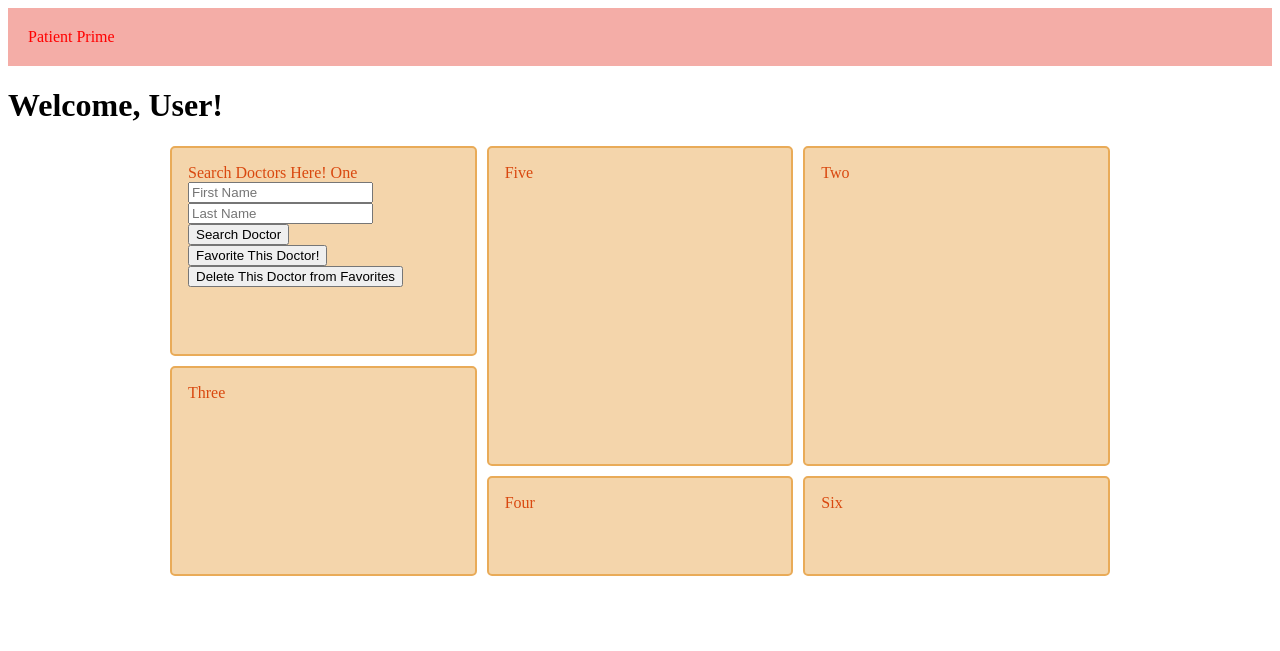
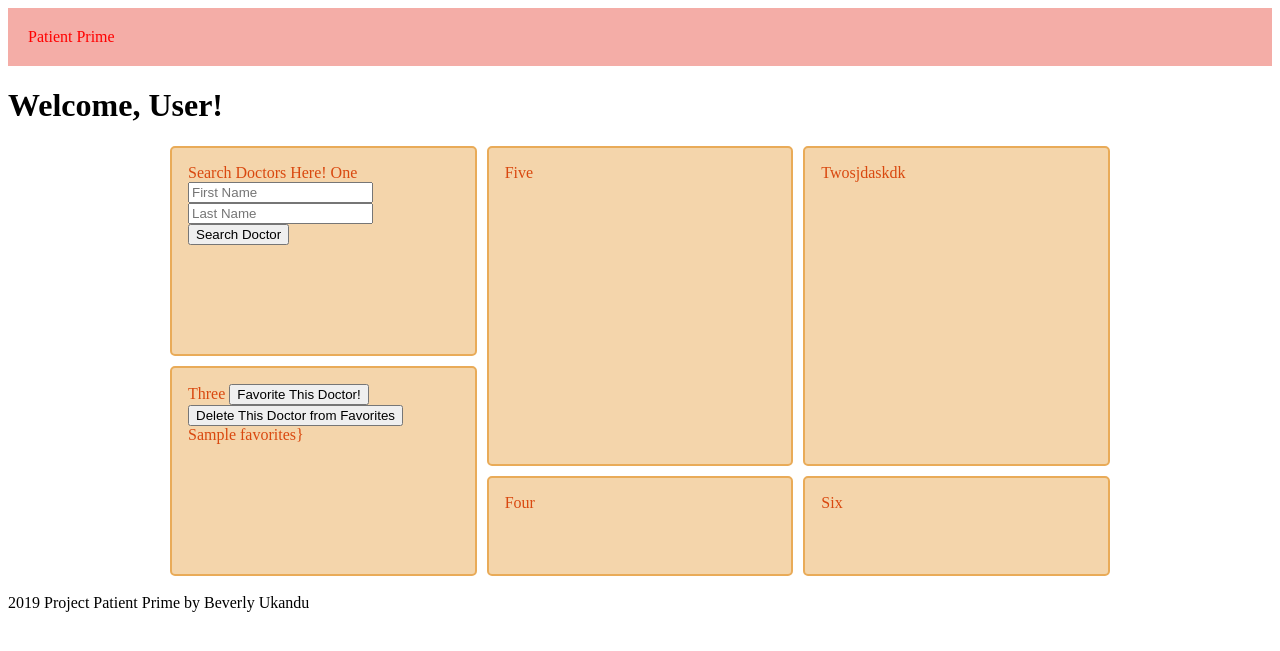
Before and after one commit to bukandu1/Patient-Prime, a Flask app: template templates/user-dashboard.html in a window 1280 px wide. Shown: the top 651 px of the page. Run offline with Flask 2, Linux system fonts and the light colour scheme; the template is opened without the code that fills it: most values are stand-ins (such as "Sample title", 1, 10 or a date in 2020).

Commit message:
Added footer to base and updated user dashboard with favorite doctors to show upon logging in.

```diff
--- a/templates/base.html
+++ b/templates/base.html
@@ -11,7 +11,10 @@
 {% block content %}
 
 {% endblock %}
-
+<div>
+    <br>
+<footer id="footer">2019 Project Patient Prime by Beverly Ukandu</footer>
+</div>
 <!-- Flash messages to be used throughout the site  -->
 <div id="extending">
   {% for flash in get_flashed_messages() %}
--- a/templates/user-dashboard.html
+++ b/templates/user-dashboard.html
@@ -16,24 +16,24 @@
 
 <div class="wrapper">
   <div id="search-doctor">Search Doctors Here! One<br>
-  <form id="reviews">
+    <form id="reviews">
             <input type="search" name="first_name" id="doctor_first_name" placeholder="First Name"aria-label="Search database of providers">
             <input type="search" name="last_name" id="doctor_last_name" placeholder="Last Name"aria-label="Search database of providers">
             <button class="btn btn-primary" type="submit">Search Doctor</button>
-        </form>
-        <div id="doctor-background-info"></div>
+    </form>
+    <div id="doctor-background-info"></div>
+  </div>
+
+  <div class="two">Twosjdaskdk<div id="doctor-associated-hospital-info"></div></div>
+  <div class="three">Three
     <button id="button-favorite-current-doctor">Favorite This Doctor!</button>
     <button id="button-unfavorite-current-doctor">Delete This Doctor from Favorites</button>
-        </div>
-
-  <div class="two">Two<div id="doctor-associated-hospital-info"></div></div>
-  <div class="three">Three
-
-</div>
+    <div id="user-favorite-doctors-list">{{favorites}}}</div>
+  </div>
 
   <div class="four">Four</div>
   <div class="five">Five<div id="doctor-reviews-info"></div></div>
-  <div class="six">Six</div>
+  <div class="six">Six </div>
 
 
 
```
